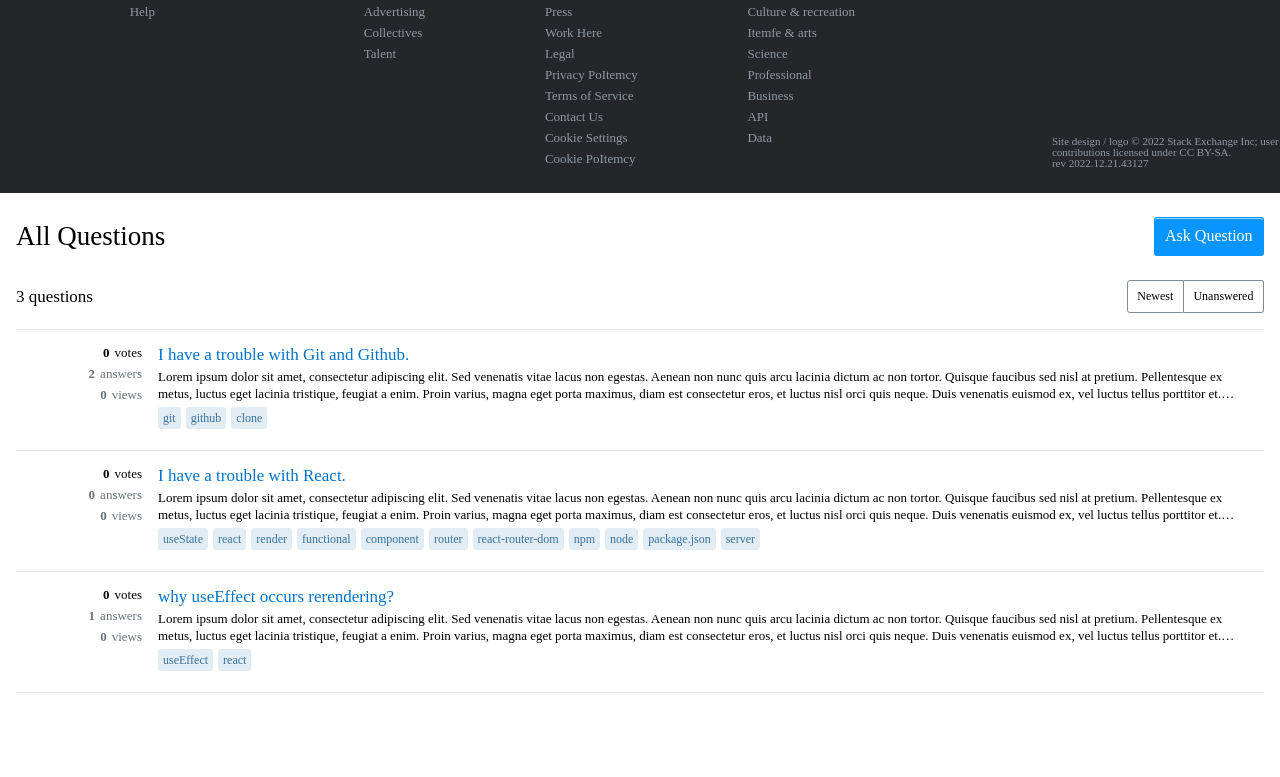
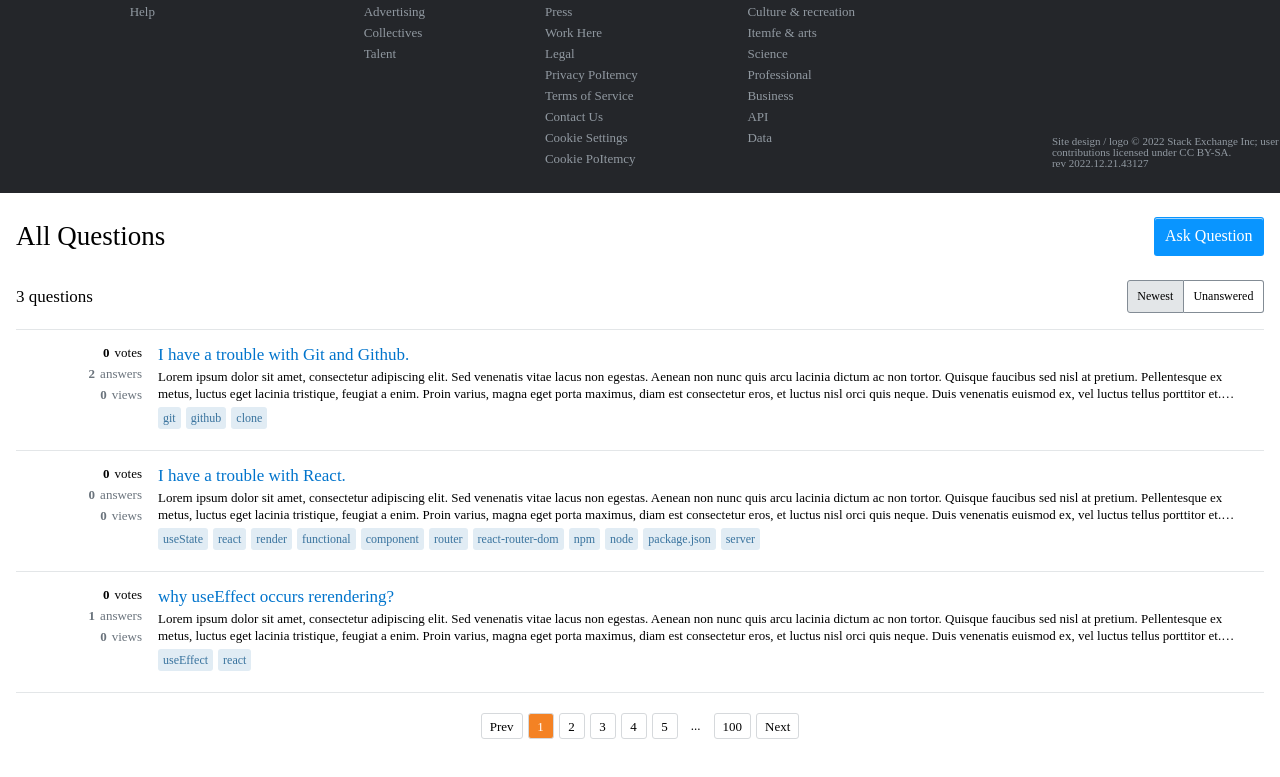
Before and after one commit to codestates-seb/seb44_pre_035, a React (Create React App) app in the folder client/: page / in a window 1280 px wide. Shown: the part 917-1694 px from the top of the page. Before the commit the page ends 1634 px from the top, so only its background shows below. Built offline with nearby package versions, Linux system fonts and the light colour scheme.

Commit message:
feat: 질문 리스트 페이지네이션 추가 구현

```diff
--- a/client/src/components/question/QuestionList.jsx
+++ b/client/src/components/question/QuestionList.jsx
@@ -27,7 +27,7 @@ const ListFilterItem = styled(Link)`
   padding: 9.6px;
   border: 1px solid #838c95;
   background-color: ${(props) =>
-    props.filterSelected ? "#e3e6e8" : "transparent"};
+    props.$currentFilter ? "#e3e6e8" : "transparent"};
 
   &:first-child {
     border-top-left-radius: 3px;
@@ -44,9 +44,37 @@ const ListFilterItem = styled(Link)`
   }
 `;
 
+const Pagination = styled.div`
+  display: flex;
+  margin: 20px 0;
+  justify-content: center;
+  gap: 5px;
+`;
+
+const PageButton = styled(Link)`
+  width: fit-content;
+  min-width: 26px;
+  height: 26px;
+  line-height: 26px;
+  padding: 0 8px;
+  background-color: ${(props) =>
+    props.$currentPage ? "#f48224" : "transparent"};
+  color: ${(props) => (props.$currentPage ? "#fff" : "inherit")};
+  border: 1px solid #d6d9dc;
+  border-radius: 3px;
+  font-size: 13px;
+  display: flex;
+  justify-content: center;
+`;
+
+const PageButtonDiv = styled(PageButton).attrs({ as: "div" })`
+  border: none;
+`;
+
 export default function QuestionList() {
   const { search } = useLocation();
-  const filter = new URLSearchParams(search).get("tab");
+  const filter = new URLSearchParams(search).get("tab") || "Newest";
+  const page = Number(new URLSearchParams(search).get("page")) || 1;
 
   return (
     <Wrapper>
@@ -55,13 +83,13 @@ export default function QuestionList() {
         <ListFilter>
           <ListFilterItem
             to="/?tab=Newest"
-            filterSelected={filter === "Newest"}
+            $currentFilter={filter === "Newest"}
           >
             Newest
           </ListFilterItem>
           <ListFilterItem
             to="/?tab=Unanswered"
-            filterSelected={filter === "Unanswered"}
+            $currentFilter={filter === "Unanswered"}
           >
             Unanswered
           </ListFilterItem>
@@ -70,6 +98,23 @@ export default function QuestionList() {
       {dummyQuestions.map((question) => (
         <QuestionListItem key={question.Question_id} item={question} />
       ))}
+      <Pagination>
+        <PageButton to={`?tab=${filter}&page=${page <= 1 ? 1 : page - 1}`}>
+          Prev
+        </PageButton>
+        {[1, 2, 3, 4, 5].map((num) => (
+          <PageButton
+            key={num}
+            to={`?tab=${filter}&page=${num}`}
+            $currentPage={num === page}
+          >
+            {num}
+          </PageButton>
+        ))}
+        <PageButtonDiv>...</PageButtonDiv>
+        <PageButton to={`?tab=${filter}&page=100`}>100</PageButton>
+        <PageButton to={`?tab=${filter}&page=${page + 1}`}>Next</PageButton>
+      </Pagination>
     </Wrapper>
   );
 }
```
